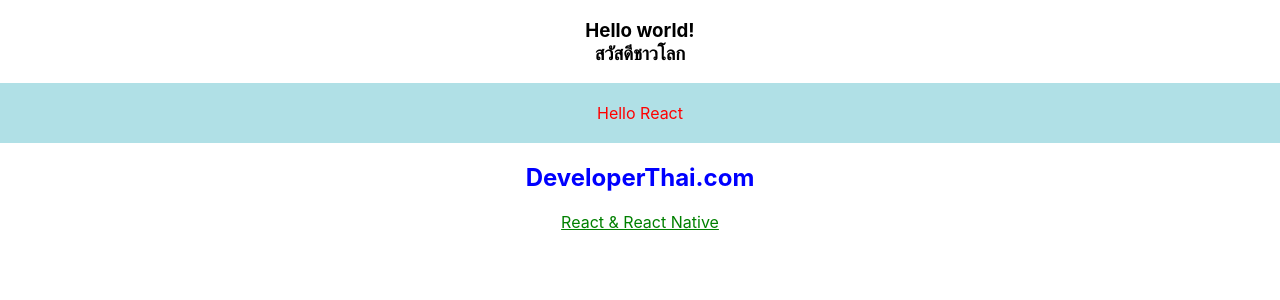
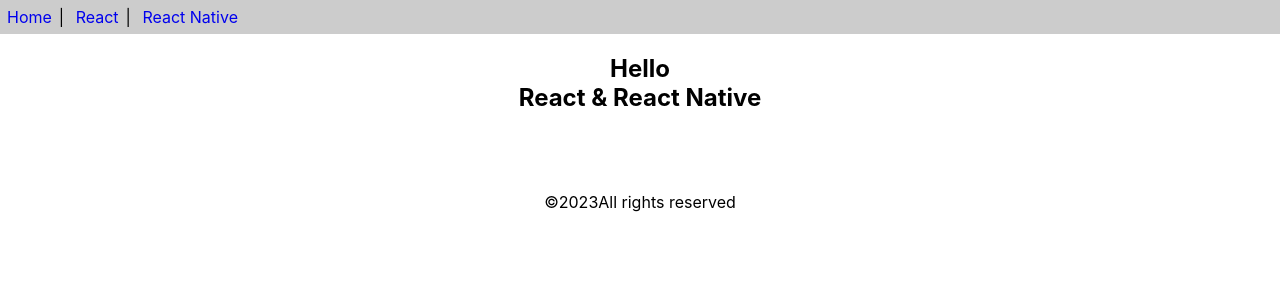
Before and after one commit to KampanartPoonpanao/app1, a React (Create React App) app: page / in a window 1280 px wide. Shown: the top 300 px of the page. Built offline with nearby package versions, Linux system fonts and the light colour scheme.

Commit message:
Create FuncCon
create funcCon

```diff
--- a/package.json
+++ b/package.json
@@ -9,6 +9,7 @@
     "react": "^18.2.0",
     "react-dom": "^18.2.0",
     "react-scripts": "5.0.1",
+    "tar": "^6.1.15",
     "web-vitals": "^2.1.4"
   },
   "scripts": {
--- a/src/App.js
+++ b/src/App.js
@@ -1,22 +1,10 @@
 import React from 'react'
-import './style.css'
+import { Header, Content, Footer } from './func-components'
 
 function App() {
-  const divStyle = {
-    color:'red',
-    backgroundColor:'powderblue',
-    frontSize:'larger',
-    padding:'20px',
-    textAlign:'center'
-  }
+
   return (
-    <>
-  <h3><center>Hello world! <br/>สวัสดีชาวโลก</center></h3>
-  <div style={divStyle}>Hello React</div>
-  <h2>DeveloperThai.com</h2>
-  <div className='title'>React & React Native</div>
-  </>
-  );
+    [<Header/>,<Content/>,<Footer/>]
+  )
 }
-
-export default App;
+export default App
--- /dev/null
+++ b/src/func-components.js
@@ -0,0 +1,34 @@
+import React from 'react'
+
+export function Header(){
+    const aStyle = {
+        display:'inline-block',
+        color:'blur',
+        margin:'7px',
+        textDecoration:'none'
+    }
+    return (
+        <div style={{backgroundColor:'#ccc'}}>
+        <a href=" "style={aStyle}>Home</a>|&nbsp;
+        <a href=" "style={aStyle}>React</a>|&nbsp;
+        <a href=" "style={aStyle}>React Native</a>
+        </div>
+    )
+}
+
+export function Content(){
+    return(
+        <div style={{textAlign:'center'}}>
+        <h2>Hello <br/>React & React Native</h2>
+        <br/><br/><br/>
+        </div>
+    )
+}
+
+export const Footer = () => {
+    return (
+        <div style={{textAlign:'center'}}>
+        &copy;{new Date().getFullYear()}All rights reserved
+        </div>
+    )
+}
```
Also changed, not shown: func-components.js (added), 1 other file (tests, documents, lock files or other folders).
